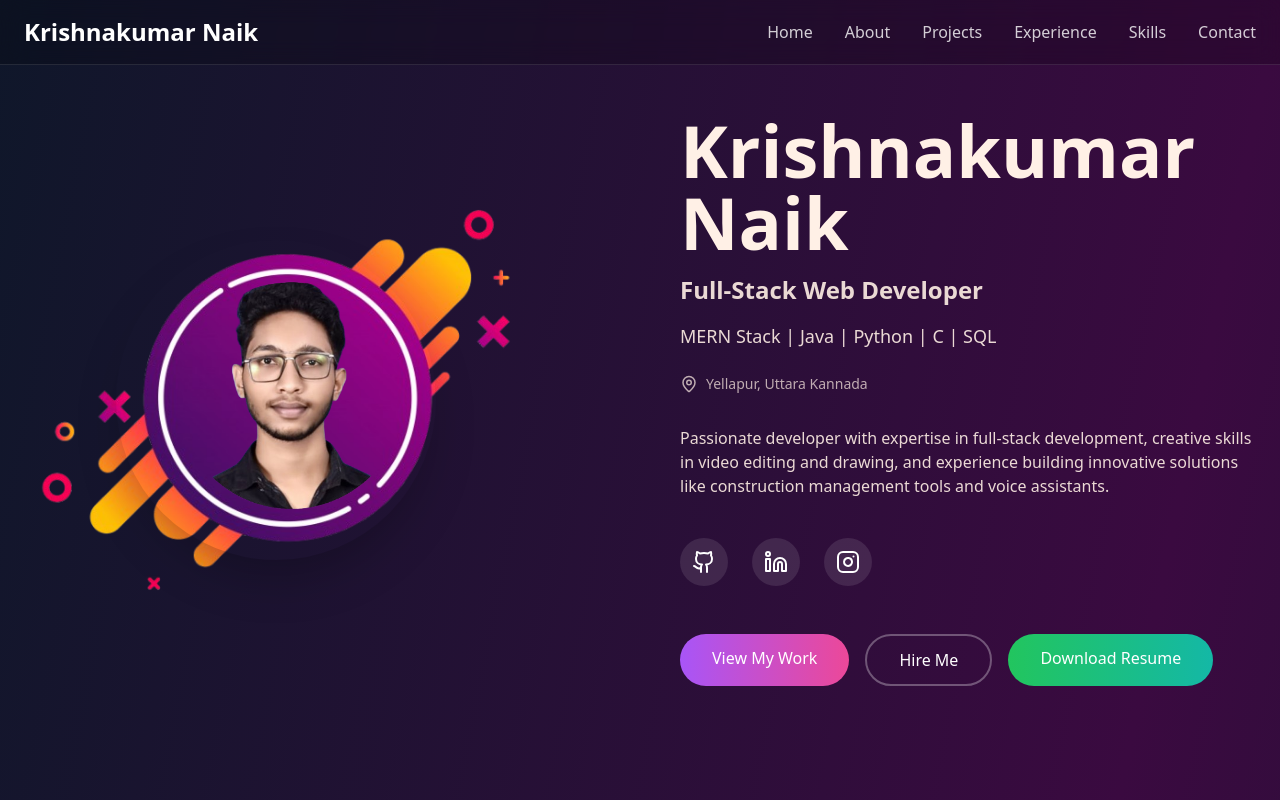
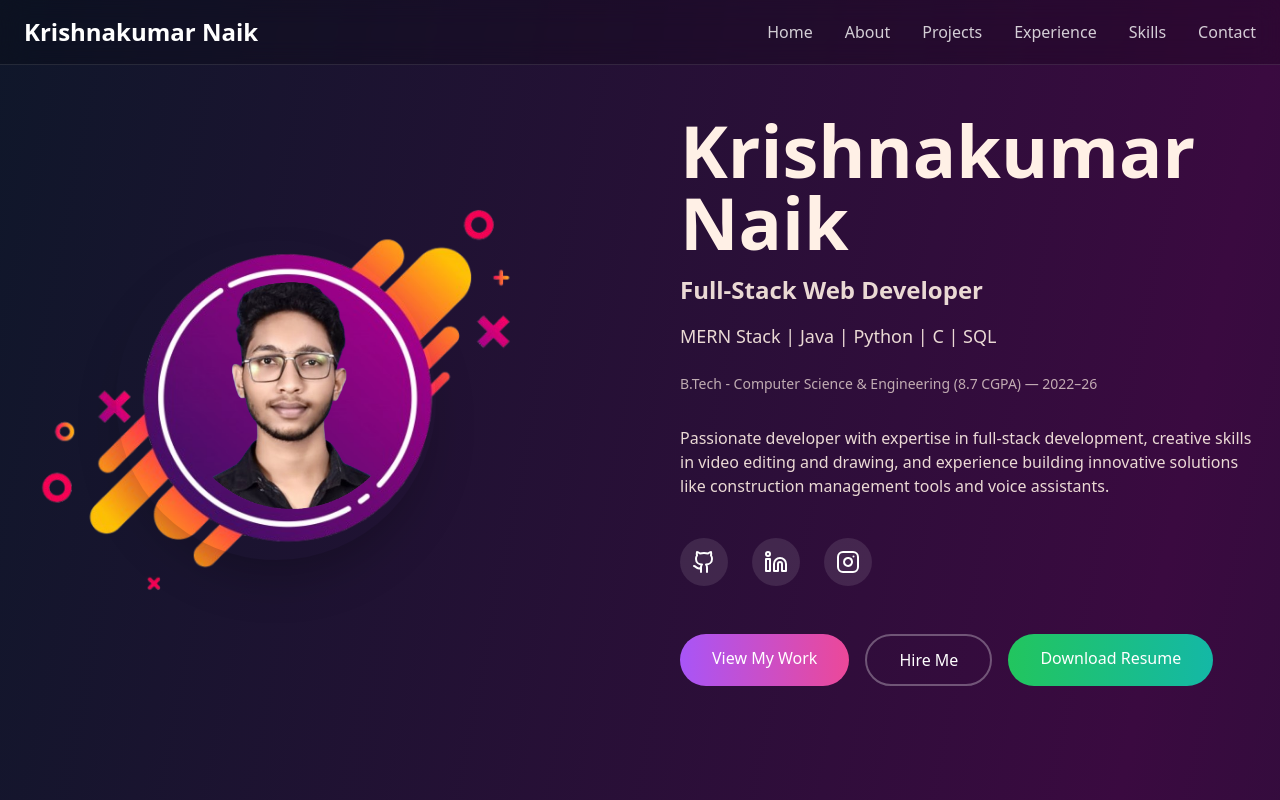
Before and after one commit to Krishnakumar-Naik/krishna-naik, a React (Vite) app: page / in a window 1280 px wide. Shown: the top 800 px of the page. Built offline with nearby package versions, Linux system fonts and the light colour scheme.

Commit message:
Update Hero.tsx

```diff
--- a/src/components/Hero.tsx
+++ b/src/components/Hero.tsx
@@ -55,8 +55,7 @@ const Hero = () => {
             <p className="text-base sm:text-lg md:text-2xl text-foreground/90 font-semibold">Full-Stack Web Developer</p>
             <p className="text-sm md:text-lg text-foreground/90">MERN Stack | Java | Python | C | SQL</p>
             <div className="flex items-center text-foreground/70 gap-2 mt-2">
-              <MapPin size={18} />
-              <span className="text-sm">Yellapur, Uttara Kannada</span>
+              <span className="text-sm">B.Tech - Computer Science &amp; Engineering (8.7 CGPA) — 2022–26</span>
             </div>
             <p className="text-sm md:text-base text-foreground/90 max-w-xl mt-4">
               Passionate developer with expertise in full-stack development, creative skills in video editing and drawing, and experience building innovative solutions like construction management tools and voice assistants.
```
